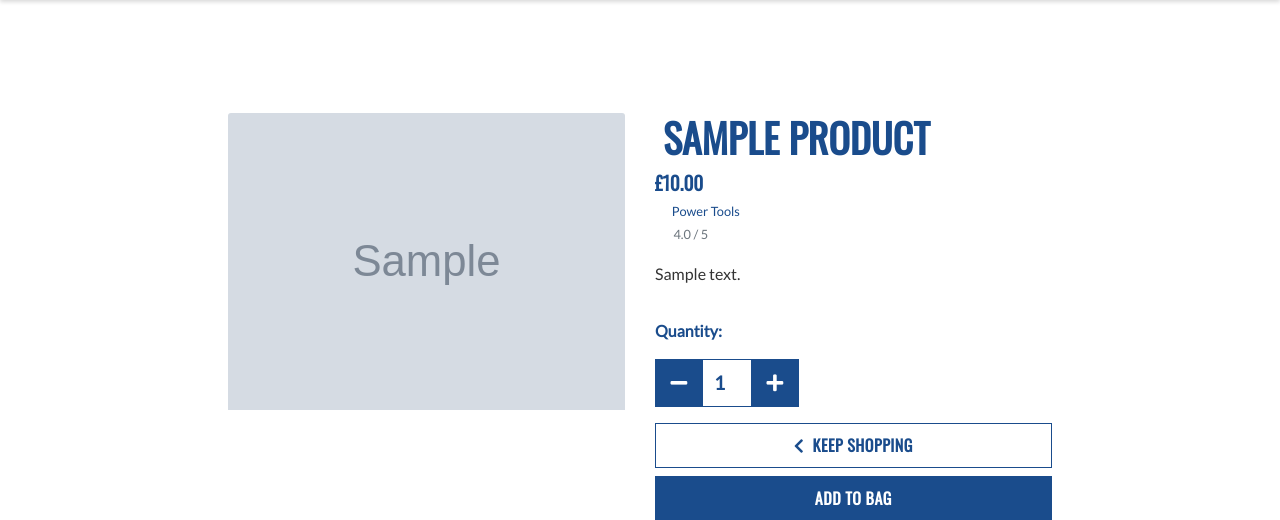
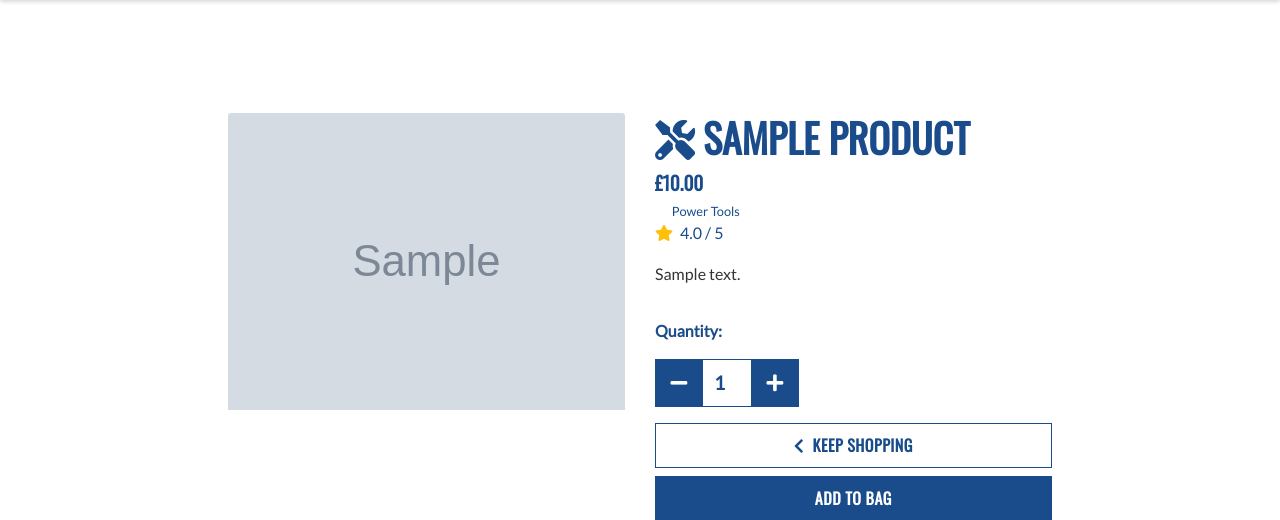
Before and after one commit to BrandonWarrior/warrior-tools, a Django app: page /products/1/ in a window 1280 px wide. Shown: the part 199-719 px from the top of the page. Run offline with Django 3.2, Linux system fonts and the light colour scheme; data comes from the database, SQL or seed files in the repository; tables that the repository leaves empty hold one stand-in row (values such as "Sample post"); grey boxes marked "Sample" are stand-in pictures; parts of the project's set-up code (start-up, migrations or seed data) failed here and were passed over; some libraries are stand-ins or nearby versions.

Commit message:
add tool icons to products

```diff
--- a/products/templates/products/product_detail.html
+++ b/products/templates/products/product_detail.html
@@ -29,7 +29,7 @@
     <div class="col-12 col-md-6 col-lg-4">
       <article class="product-details-container mb-5 mt-md-5">
         <h1 class="product-name logo-font text-uppercase font-weight-bold">
-          <i class="fas fa-screwdriver-wrench text-primary mr-2"></i>{{ product.name }}
+          <i class="fas fa-tools text-primary mr-2"></i>{{ product.name }}
         </h1>
 
         <p class="lead mb-0 product-price">£{{ product.price }}</p>
@@ -40,15 +40,15 @@
           </p>
         {% endif %}
 
-        {% if product.rating %}
-          <small class="text-muted">
-            <i class="fas fa-star text-warning mr-1"></i>{{ product.rating }} / 5
-          </small>
-        {% else %}
-          <small class="text-muted">
-            <i class="fas fa-star text-muted mr-1"></i>No Rating
-          </small>
-        {% endif %}
+        <div class="product-star-rating mb-2">
+          {% if product.rating %}
+            <i class="fas fa-star"></i>
+            <span>{{ product.rating }} / 5</span>
+          {% else %}
+            <i class="far fa-star text-muted"></i>
+            <span>No Rating</span>
+          {% endif %}
+        </div>
 
         {% if request.user.is_superuser %}
           <small class="ml-3">
--- a/products/templates/products/products.html
+++ b/products/templates/products/products.html
@@ -60,7 +60,9 @@
               {% endif %}
             </a>
             <div class="card-body px-2">
-              <h5 class="card-title font-weight-bold mb-1">{{ product.name }}</h5>
+              <h5 class="card-title font-weight-bold mb-1">
+                <i class="fas fa-tools text-primary mr-1"></i> {{ product.name }}
+              </h5>
               <p class="product-price mb-2">£{{ product.price }}</p>
               {% if product.rating %}
               <p class="product-star-rating mb-1">
```
